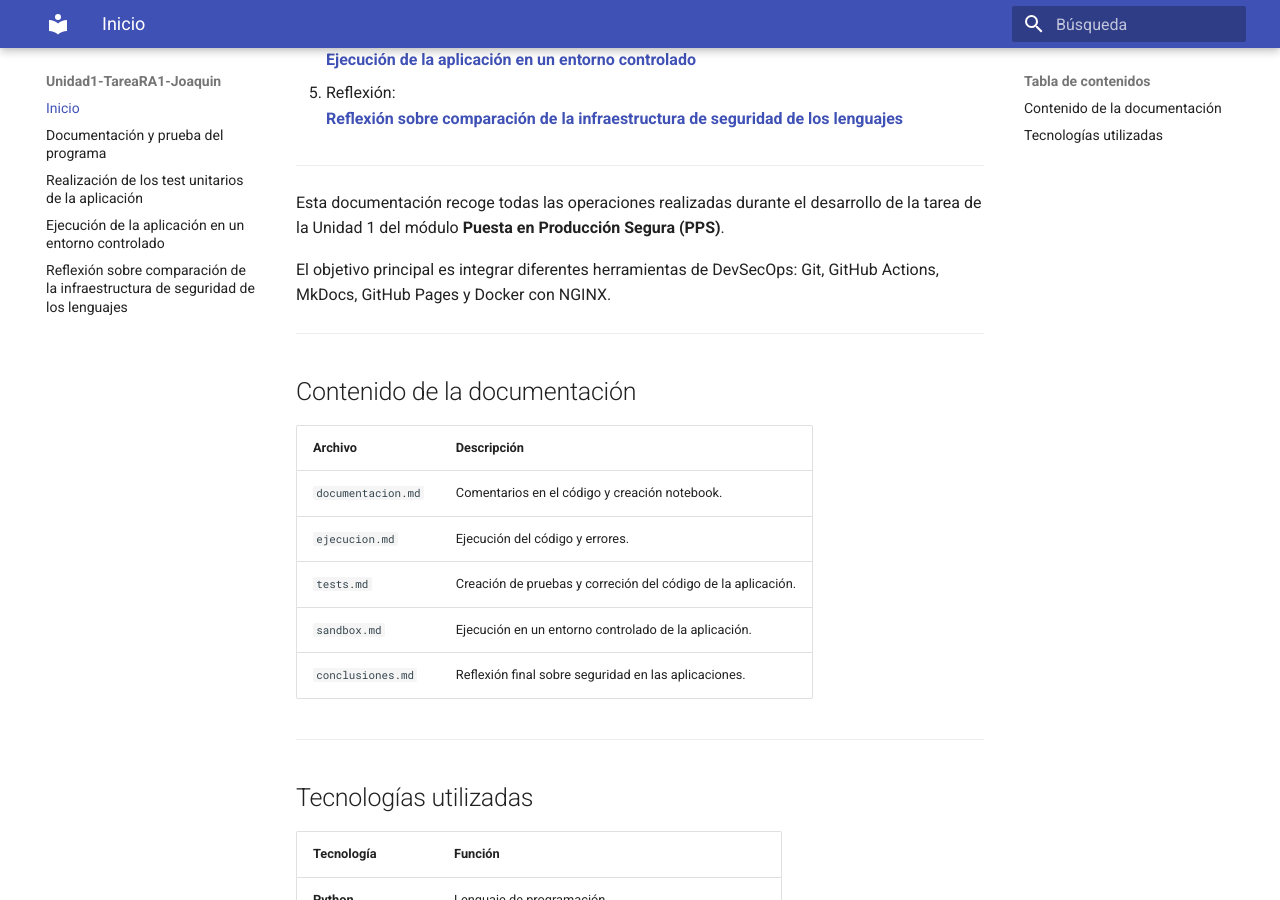
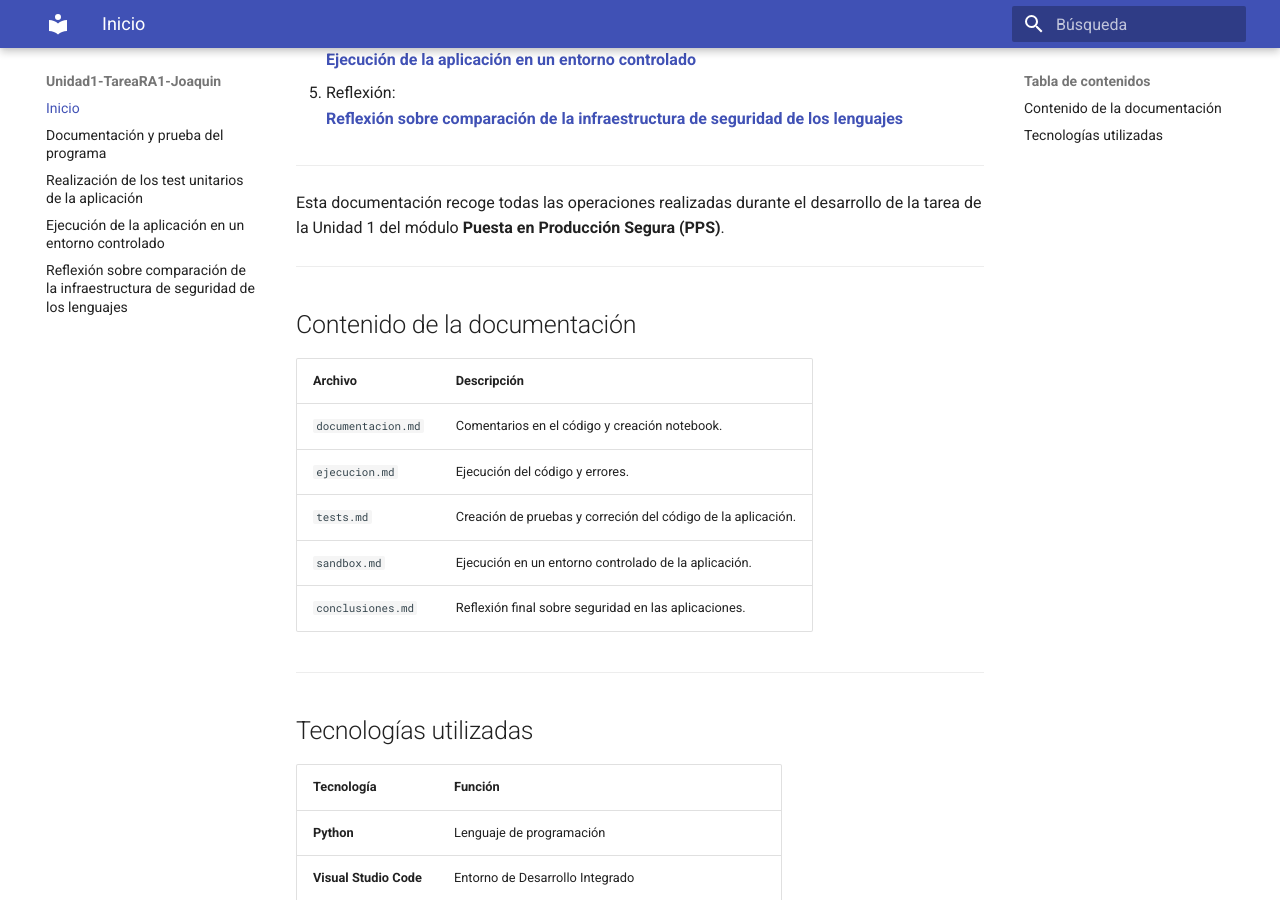
Before and after one commit to JBLeopard/Unidad1-TareaRA1-Joaquin, an MkDocs documentation site: the page built from docs/index.md, in a window 1280 px wide and 900 px high, scrolled down 344 px. Built offline with MkDocs 1.6.1 and Material for MkDocs 9.7.7, drawn with Linux system fonts in a browser that asks for light colours.

Commit message:
Update index.md

```diff
--- a/docs/index.md
+++ b/docs/index.md
@@ -18,8 +18,6 @@
 ---
 
 Esta documentación recoge todas las operaciones realizadas durante el desarrollo de la tarea de la Unidad 1 del módulo **Puesta en Producción Segura (PPS)**.
-
-El objetivo principal es integrar diferentes herramientas de DevSecOps: Git, GitHub Actions, MkDocs, GitHub Pages y Docker con NGINX.
 
 ---
 
```
